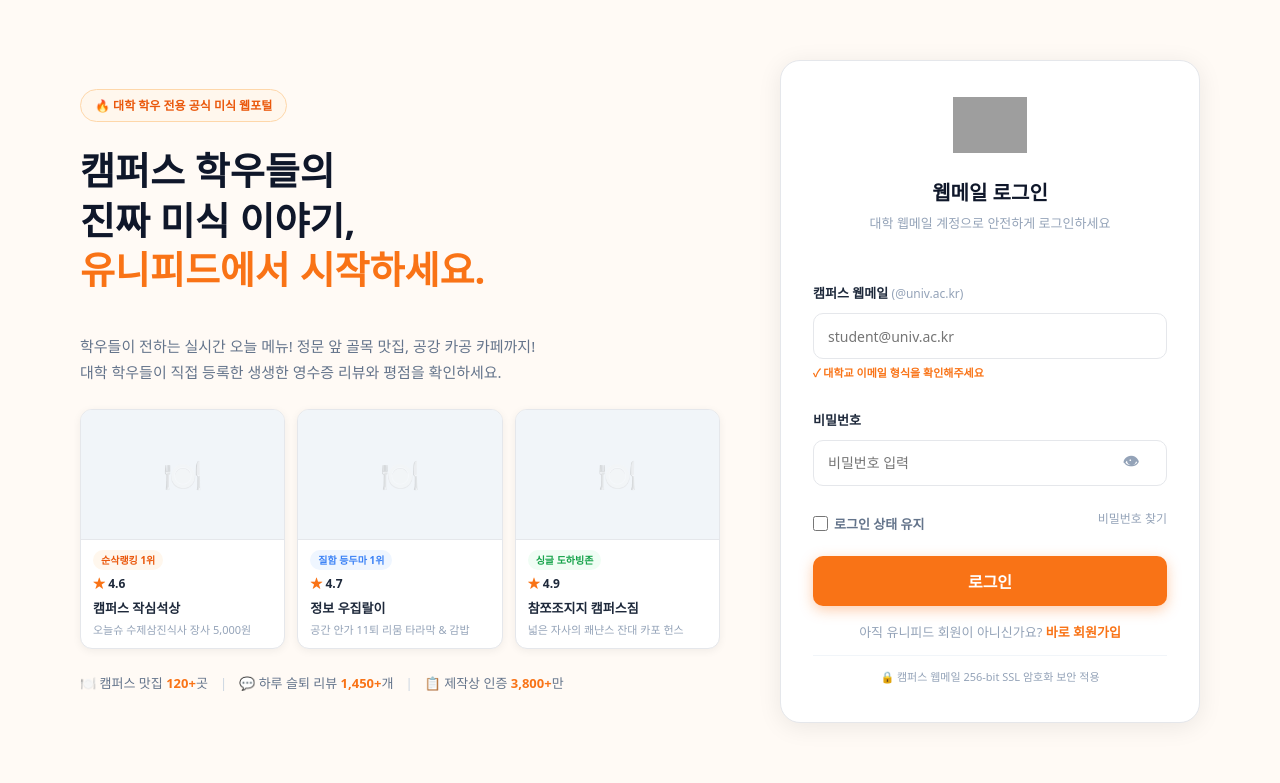
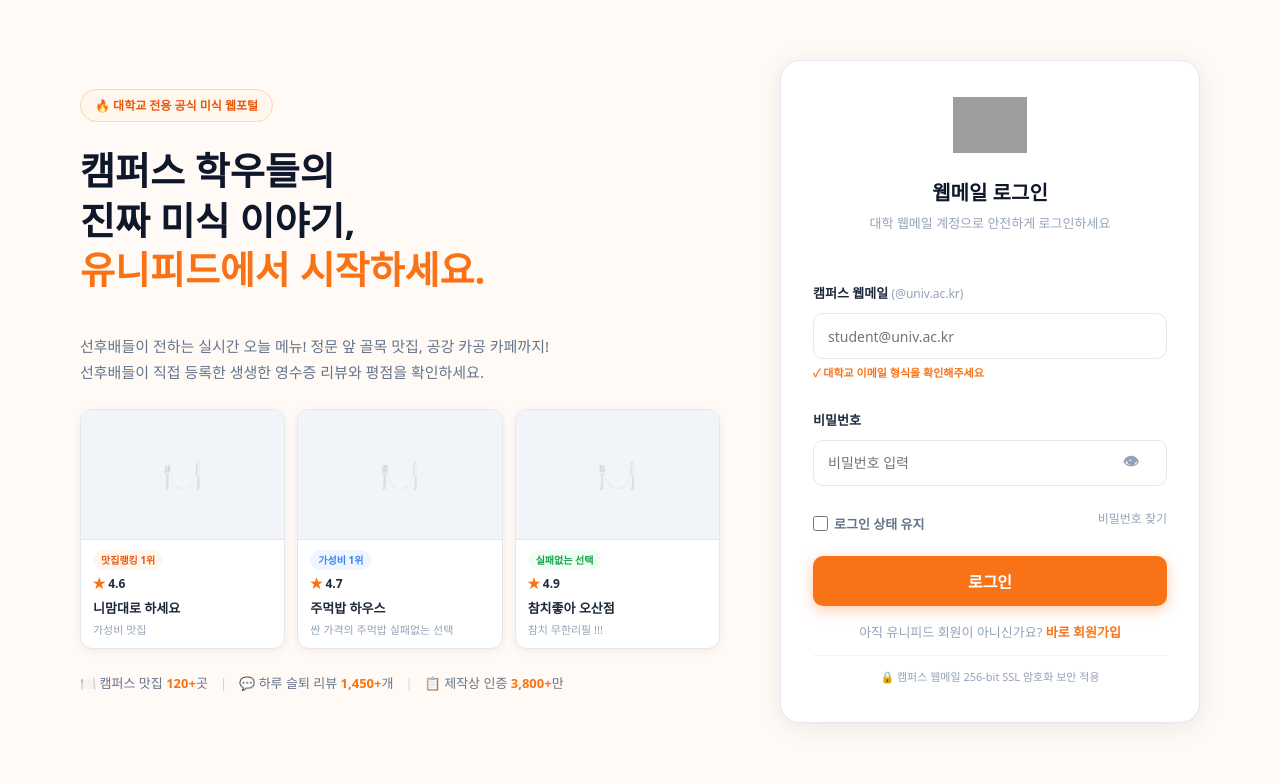
Before and after one commit to MingJiGi/osan-unifeed, a Spring Boot app: page /login in a window 1280 px wide. Shown: the part 84-867 px from the top of the page. Run offline with Spring Boot 4, Linux system fonts and the light colour scheme; grey boxes are pictures that could not be loaded.

Commit message:
change TEXT

```diff
--- a/src/main/resources/templates/auth/login.html
+++ b/src/main/resources/templates/auth/login.html
@@ -67,14 +67,14 @@
 
   <!-- 좌측: 히어로 -->
   <section class="hero">
-    <span class="hero-badge">🔥 대학 학우 전용 공식 미식 웹포털</span>
+    <span class="hero-badge">🔥 대학교 전용 공식 미식 웹포털</span>
     <h1 class="hero-title">
       캠퍼스 학우들의<br>진짜 미식 이야기,<br>
       <span class="hero-highlight">유니피드에서 시작하세요.</span>
     </h1>
     <p class="hero-desc">
-      학우들이 전하는 실시간 오늘 메뉴! 정문 앞 골목 맛집, 공강 카공 카페까지!<br>
-      대학 학우들이 직접 등록한 생생한 영수증 리뷰와 평점을 확인하세요.
+      선후배들이 전하는 실시간 오늘 메뉴! 정문 앞 골목 맛집, 공강 카공 카페까지!<br>
+      선후배들이 직접 등록한 생생한 영수증 리뷰와 평점을 확인하세요.
     </p>
 
     <!-- 음식 사진 카드 3개 (사진은 나중에 추가 예정) -->
@@ -84,12 +84,12 @@
         <!-- 사진 자리 -->
         <div class="food-card-img-placeholder"></div>
         <div class="food-card-body">
-          <span class="food-card-badge badge-orange">순삭랭킹 1위</span>
+          <span class="food-card-badge badge-orange">맛집랭킹 1위</span>
           <div class="food-card-rating">
             <span class="star-filled">★</span> 4.6
           </div>
-          <p class="food-card-name">캠퍼스 작심석상</p>
-          <p class="food-card-desc">오늘슈 수제삼진식사 장사 5,000원</p>
+          <p class="food-card-name">니맘대로 하세요</p>
+          <p class="food-card-desc">가성비 맛집</p>
         </div>
       </div>
 
@@ -97,12 +97,12 @@
         <!-- 사진 자리 -->
         <div class="food-card-img-placeholder"></div>
         <div class="food-card-body">
-          <span class="food-card-badge badge-blue">질함 등두마 1위</span>
+          <span class="food-card-badge badge-blue">가성비 1위</span>
           <div class="food-card-rating">
             <span class="star-filled">★</span> 4.7
           </div>
-          <p class="food-card-name">정보 우집랄이</p>
-          <p class="food-card-desc">공간 안가 11퇴 리뭄 타라막 &amp; 감밥</p>
+          <p class="food-card-name">주먹밥 하우스</p>
+          <p class="food-card-desc">싼 가격의 주먹밥 실패없는 선택</p>
         </div>
       </div>
 
@@ -110,12 +110,12 @@
         <!-- 사진 자리 -->
         <div class="food-card-img-placeholder"></div>
         <div class="food-card-body">
-          <span class="food-card-badge badge-green">싱글 도하빙존</span>
+          <span class="food-card-badge badge-green">실패없는 선택</span>
           <div class="food-card-rating">
             <span class="star-filled">★</span> 4.9
           </div>
-          <p class="food-card-name">참쪼조지지 캠퍼스짐</p>
-          <p class="food-card-desc">넓은 자사의 쾌냔스 잔대 카포 헌스</p>
+          <p class="food-card-name">참치좋아 오산점</p>
+          <p class="food-card-desc">참치 무한리필 !!!</p>
         </div>
       </div>
 
```
